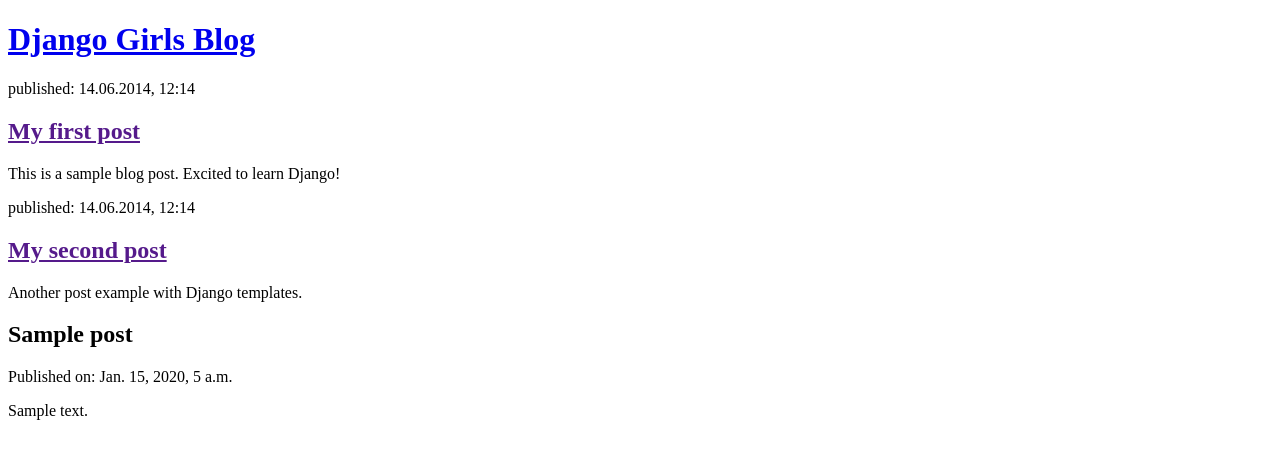
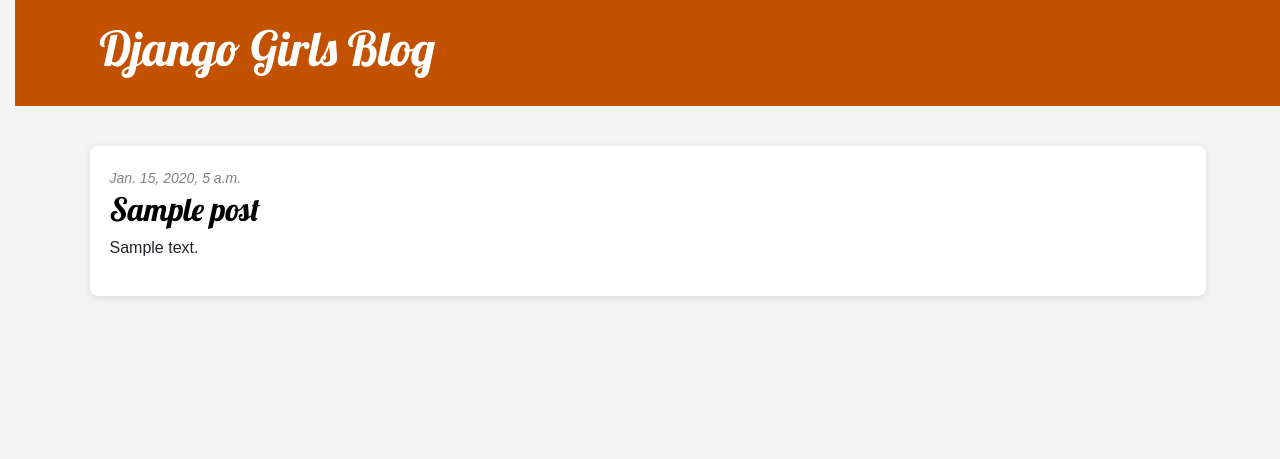
Before and after one commit to jnelson203/Tutorials, a Django app: page / in a window 1280 px wide. Shown: the top 459 px of the page. Run offline with Django 5.2, Linux system fonts and the light colour scheme; tables that the repository leaves empty hold one stand-in row (values such as "Sample post").

Commit message:
Added base template and updated post list template

```diff
--- /dev/null
+++ b/blog/static/css/blog.css
@@ -0,0 +1,95 @@
+/* General Body Styles */
+body {
+    font-family: Arial, sans-serif;
+    background-color: #f4f4f4;  /* Light grey background */
+    padding-left: 15px;  /* Adding some left padding to create space */
+}
+
+/* Header Section Styles */
+.page-header {
+    background-color: #C25100;  /* Dark orange header */
+    padding: 20px 20px 20px 40px;  /* Adding padding to the header */
+    margin-bottom: 40px;  /* Space below the header */
+}
+
+.page-header h1 a {
+    color: #ffffff;  /* White color for the header link */
+    font-size: 36pt;
+    text-decoration: none;  /* Remove underline from the link */
+}
+
+.page-header h1 a:visited,
+.page-header h1 a:active {
+    color: #ffffff;  /* Make sure the visited and active links stay white */
+}
+
+/* Post Styles */
+.post {
+    background-color: #ffffff;  /* White background for each post */
+    padding: 20px;
+    border-radius: 8px;  /* Rounded corners for posts */
+    box-shadow: 0 2px 8px rgba(0, 0, 0, 0.1);  /* Subtle shadow effect */
+    margin-bottom: 40px;  /* Space between posts */
+}
+
+.post h2 a {
+    color: #000000;  /* Black color for post titles */
+    text-decoration: none;  /* Remove underline from post titles */
+}
+
+.post h2 a:hover {
+    color: #C25100;  /* Change title color on hover */
+}
+
+.date {
+    color: #828282;  /* Light grey color for the publication date */
+    font-style: italic;  /* Italicize the date */
+    font-size: 14px;  /* Smaller font size for the date */
+    margin-bottom: 10px;  /* Space between date and post content */
+}
+
+/* Link Styles */
+a {
+    color: #C25100;  /* Orange color for all links */
+    text-decoration: none;  /* Remove underline from links */
+}
+
+a:hover {
+    color: #000000;  /* Change color to black on hover */
+}
+
+/* Adding some spacing and changing fonts for headings */
+h1, h2, h3, h4 {
+    font-family: 'Lobster', cursive;  /* Custom font for headers */
+}
+
+/* Responsive Layout for Smaller Screens */
+@media (max-width: 768px) {
+    .page-header h1 {
+        font-size: 28pt;
+    }
+
+    .post {
+        padding: 15px;
+        margin-bottom: 30px;
+    }
+}
+
+/* Styling the Buttons (if any) */
+.btn-secondary {
+    color: #C25100;  /* Orange color */
+    background: none;
+    border: 2px solid #C25100;
+    padding: 10px 20px;
+    border-radius: 4px;
+}
+
+.btn-secondary:hover {
+    background-color: #C25100;  /* Darker orange background on hover */
+    color: white;  /* White text on hover */
+}
+
+/* Adding some bottom margin to the main content */
+main.container {
+    margin-bottom: 40px;
+}
--- /dev/null
+++ b/blog/templates/blog/base.html
@@ -0,0 +1,34 @@
+{% load static %}
+
+<!DOCTYPE html>
+<html lang="en">
+
+<head>
+    <meta charset="UTF-8">
+    <meta name="viewport" content="width=device-width, initial-scale=1.0">
+    <title>{% block title %}Django Girls Blog{% endblock %}</title>
+
+    <!-- Link to Bootstrap CSS -->
+    <link rel="stylesheet" href="https://cdn.jsdelivr.net/npm/bootstrap@5.3.3/dist/css/bootstrap.min.css">
+    <link rel="stylesheet" href="{% static 'css/blog.css' %}">  <!-- Custom styles -->
+    <link rel="stylesheet" href="https://fonts.googleapis.com/css?family=Lobster&subset=latin,latin-ext">
+</head>
+
+<body>
+
+    <!-- Header Section -->
+    <header class="page-header">
+        <div class="container">
+            <h1><a href="/">Django Girls Blog</a></h1>
+        </div>
+    </header>
+
+    <!-- Content will be inserted here -->
+    <main>
+        {% block content %}  <!-- The content of each page will go here -->
+        {% endblock %}
+    </main>
+
+</body>
+
+</html>
--- a/blog/templates/blog/post_list.html
+++ b/blog/templates/blog/post_list.html
@@ -1,34 +1,25 @@
-<!DOCTYPE html>
-<html>
-    <head>
-        <title>Django Girls Blog</title>
-    </head>
-    <body>
-        <header>
-            <h1><a href="/">Django Girls Blog</a></h1>
-        </header>
+{% extends 'blog/base.html' %}  <!-- Extends the base template -->
 
-        <article>
-            <time>published: 14.06.2014, 12:14</time>
-            <h2><a href="">My first post</a></h2>
-            <p>This is a sample blog post. Excited to learn Django!</p>
-        </article>
+{% block content %}  <!-- Defines content block to be filled by this template -->
 
-        <article>
-            <time>published: 14.06.2014, 12:14</time>
-            <h2><a href="">My second post</a></h2>
-            <p>Another post example with Django templates.</p>
-        </article>
-    {% if posts %}
-        {% for post in posts %}
-            <div class="post">
-                <h2>{{ post.title }}</h2>
-                <p class="date">Published on: {{ post.published_date }}</p>
-                <p>{{ post.text }}</p>
+    <div class="container">
+        <div class="row">
+            <div class="col">
+                {% for post in posts %}
+                    <article class="post">
+                        <time class="date">
+                            {{ post.published_date }}
+                        </time>
+
+                        <h2><a href="">{{ post.title }}</a></h2>
+
+                        <p>{{ post.text|linebreaksbr }}</p>
+                    </article>
+                {% empty %}
+                    <p>No posts available.</p>
+                {% endfor %}
             </div>
-        {% endfor %}
-    {% else %}
-        <p>No blog posts available.</p>
-    {% endif %}
-    </body>
-</html>
+        </div>
+    </div>
+
+{% endblock %}  <!-- End of content block -->
```
